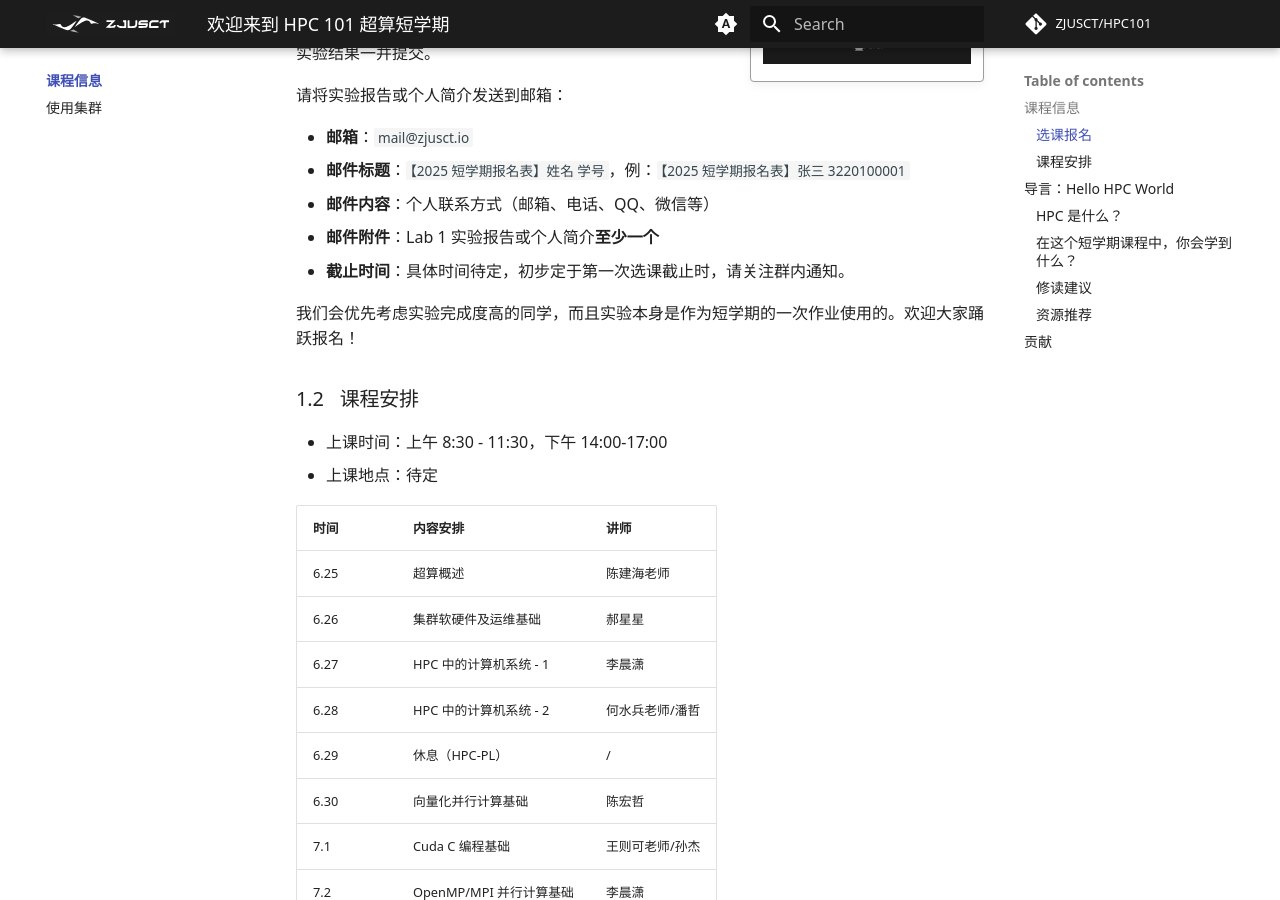
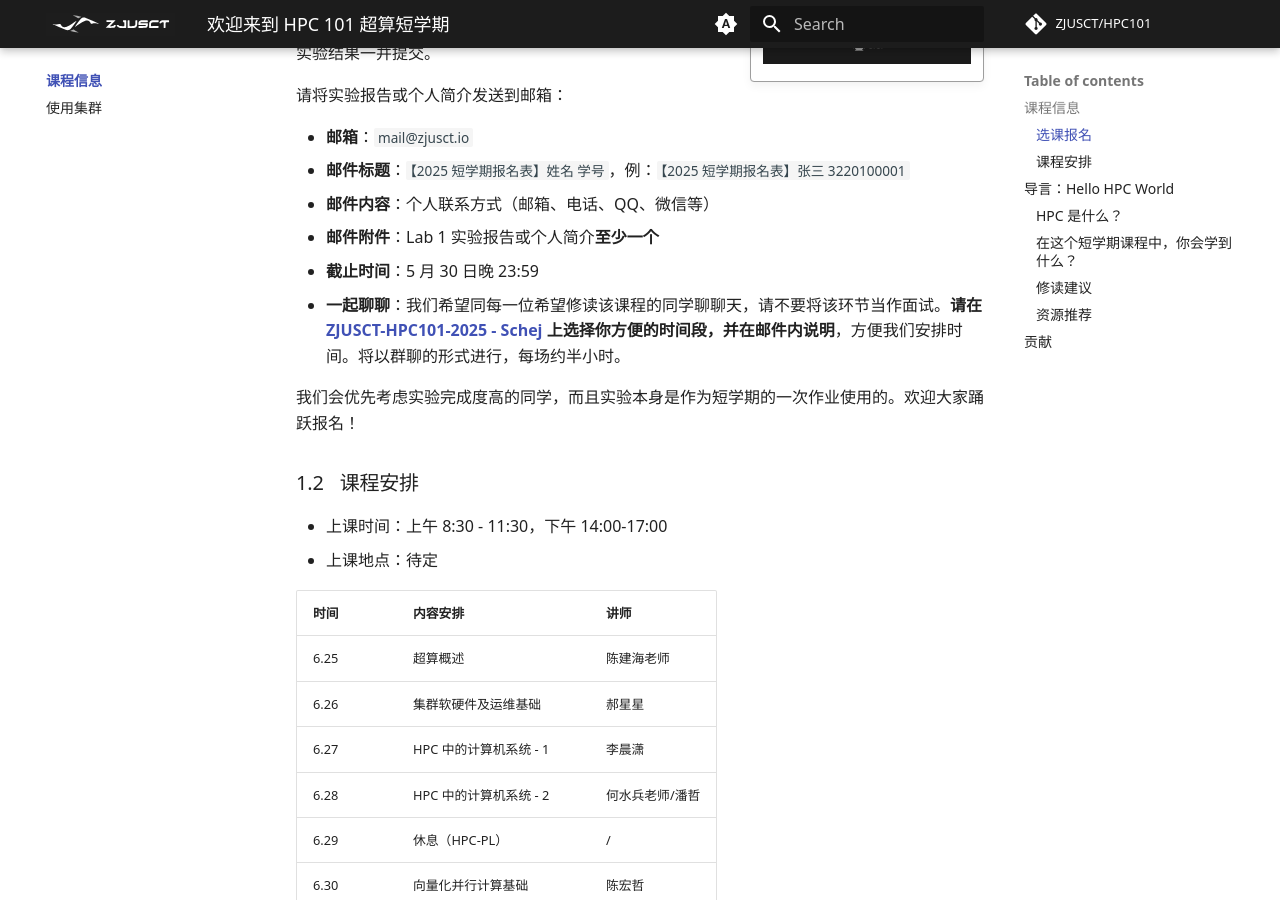
Before and after one commit to wys917/HPC101, an MkDocs documentation site: the page built from docs/index.md, in a window 1280 px wide and 900 px high, scrolled down 812 px. Built offline with MkDocs 1.6.1 and Material for MkDocs 9.7.7, drawn with Linux system fonts in a browser that asks for light colours; emoji names are drawn with the system emoji font; some web fonts are replaced; comment, search, counter and statistics services are not loaded.

Commit message:
docs: ddl and meeting

```diff
--- a/docs/index.md
+++ b/docs/index.md
@@ -32,10 +32,10 @@ HPC 101 可以用来申请替代计算机学院非计科专业的短学期课程
 - **邮件标题**：`【2025 短学期报名表】姓名 学号`，例：`【2025 短学期报名表】张三 3220100001`
 - **邮件内容**：个人联系方式（邮箱、电话、QQ、微信等）
 - **邮件附件**：Lab 1 实验报告或个人简介**至少一个**
-- **截止时间**：具体时间待定，初步定于第一次选课截止时，请关注群内通知。
+- **截止时间**：5 月 30 日晚 23:59
+- **一起聊聊**：我们希望同每一位希望修读该课程的同学聊聊天，请不要将该环节当作面试。**请在 [ZJUSCT-HPC101-2025 - Schej](https://schej.it/e/E8Efee) 上选择你方便的时间段，并在邮件内说明**，方便我们安排时间。将以群聊的形式进行，每场约半小时。
 
 我们会优先考虑实验完成度高的同学，而且实验本身是作为短学期的一次作业使用的。欢迎大家踊跃报名！
-
 
 ### 课程安排
 
@@ -57,7 +57,6 @@ HPC 101 可以用来申请替代计算机学院非计科专业的短学期课程
 | 7.5 | 性能分析技术基础 Profiling   | 朱宝林          |
 | 7.6 | 机器学习基础             | 林熙        |
 | 7.7 | 机器学习高级话题           | 张寅老师        |
-
 
 ## 导言：Hello HPC World
 
```
